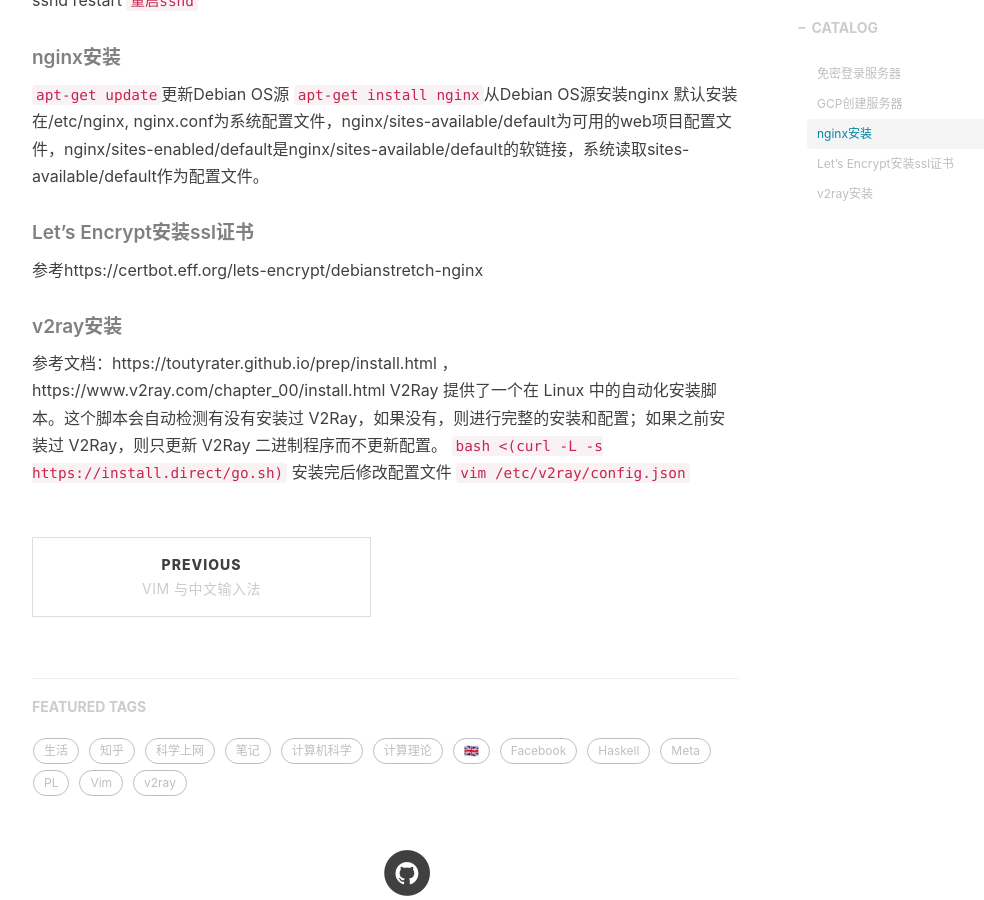
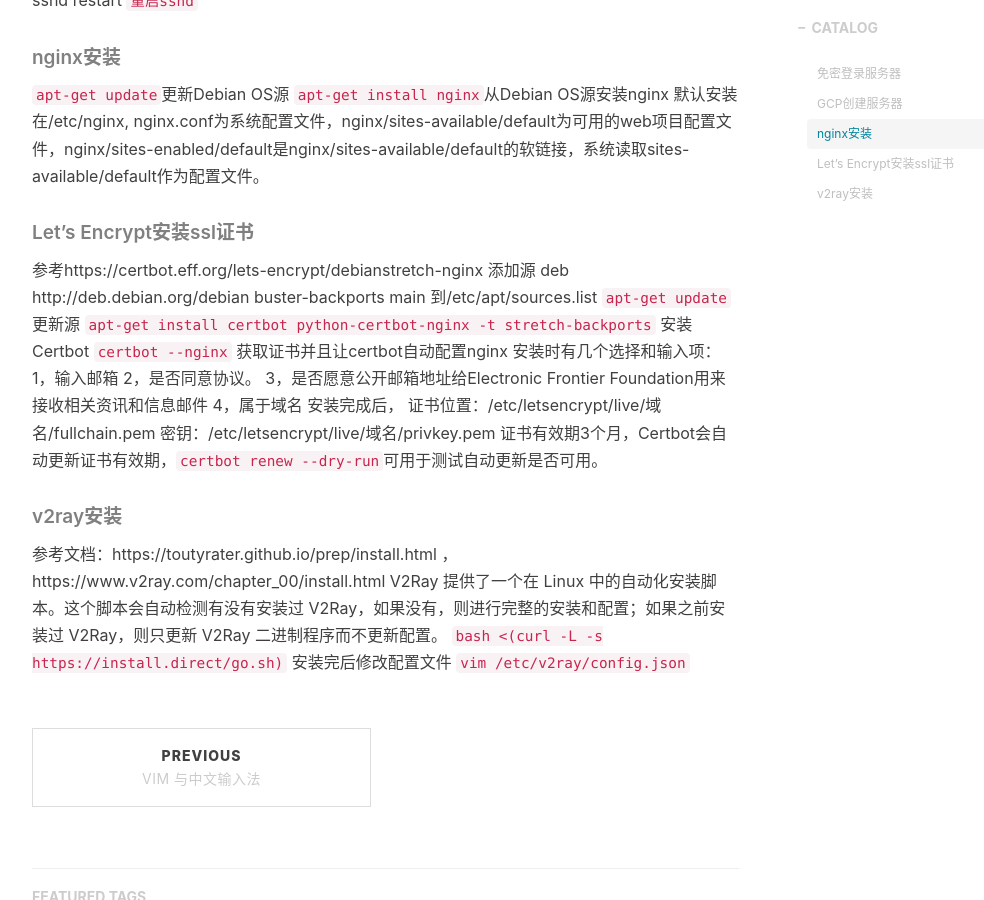
Before and after one commit to paladiny/paladiny.github.io, a Jekyll site: the page built from _posts/2019-06-17-v2ray configuration.markdown, in a window 1280 px wide and 900 px high, scrolled down 933 px. Shown: the whole window, without its empty margins (233-1217 px from the left). Built offline with Jekyll 4.4.1, drawn with Linux system fonts in a browser that asks for light colours; nearby versions of some CDN libraries; comment, search, counter and statistics services are not loaded.

Commit message:
Update 2019-06-17-v2ray configuration.markdown

````diff
--- a/_posts/2019-06-17-v2ray configuration.markdown
+++ b/_posts/2019-06-17-v2ray configuration.markdown
@@ -37,6 +37,19 @@ service sshd restart `重启sshd`
 
 ##### Let's Encrypt安装ssl证书
 参考https://certbot.eff.org/lets-encrypt/debianstretch-nginx
+添加源 deb http://deb.debian.org/debian buster-backports main 到/etc/apt/sources.list
+```apt-get update``` 更新源
+```apt-get install certbot python-certbot-nginx -t stretch-backports``` 安装Certbot
+```certbot --nginx``` 获取证书并且让certbot自动配置nginx
+安装时有几个选择和输入项：
+1，输入邮箱
+2，是否同意协议。
+3，是否愿意公开邮箱地址给Electronic Frontier Foundation用来接收相关资讯和信息邮件
+4，属于域名
+安装完成后，
+证书位置：/etc/letsencrypt/live/域名/fullchain.pem
+密钥：/etc/letsencrypt/live/域名/privkey.pem
+证书有效期3个月，Certbot会自动更新证书有效期，```certbot renew --dry-run```可用于测试自动更新是否可用。
 
 
 ##### v2ray安装
````
